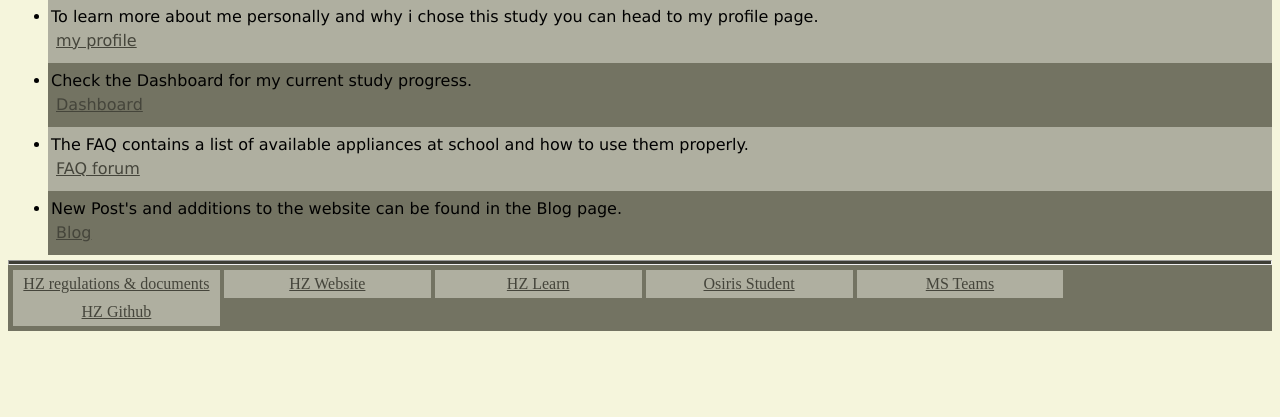
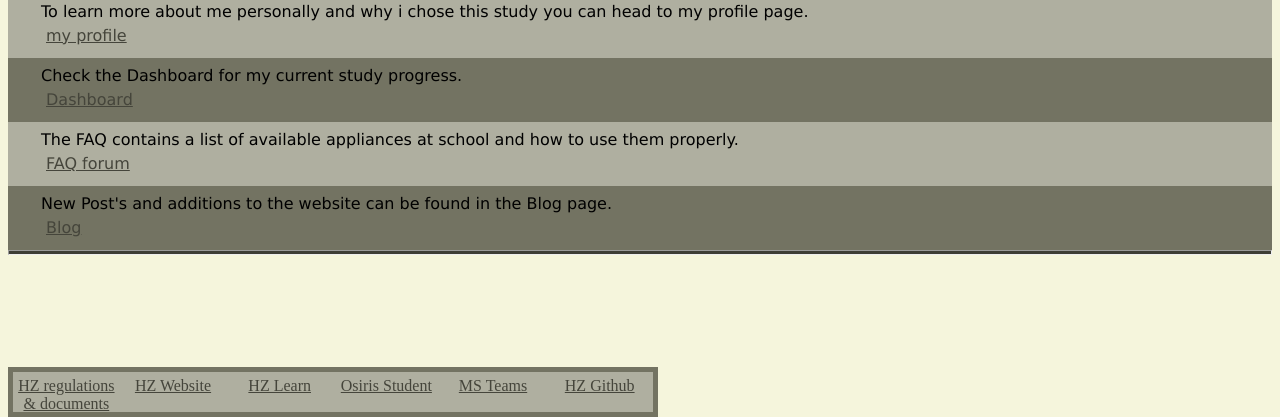
Before and after one commit to MTaalman/MTaalman.github.io, a plain HTML site: page index.html in a window 1280 px wide. Shown: the part 383-800 px from the top of the page. Drawn offline with Linux system fonts and the light colour scheme.

Commit message:
footer  at the bottom

```diff
--- a/index.html
+++ b/index.html
@@ -16,8 +16,7 @@
     <a class="colorToplinks" href="dashboard.html">Dashboard</a>
     <a class="colorToplinks" href="blog.html">Blog</a>
     <a class="colorToplinks" href="profile.html">my profile</a>
-    <a class="colorToplinks" href="faq.html">FAQ forum
-    </a>
+    <a class="colorToplinks" href="faq.html">FAQ forum</a>
 </div>
 <hr>
 
@@ -32,39 +31,29 @@
         <p class="QuartileNumber">Welcome to my homepage!</p>
         <img src="zHZ LOGO.jpg" alt="Picture" class="IndexImage1">
     </div>
-    <ul>
         <div class="color1">
-            <li>
                 <p>To learn more about me personally and why i chose this study you can head to my profile page.<br>
                     <a href="profile.html">my profile</a>
                 </p>
-            </li>
         </div>
         <div class="color3">
-            <li>
                 <P>
                     Check the Dashboard for my current study progress.<br>
                     <a href="dashboard.html">Dashboard</a>
                 </P>
-            </li>
         </div>
         <div class="color1">
-            <li>
                 <p>
                     The FAQ contains a list of available appliances at school and how to use them properly.<br>
                     <a href="faq.html">FAQ forum</a>
                 </p>
-            </li>
         </div>
         <div class="color3">
-            <li>
                 <p>
                     New Post's and additions to the website can be found in the Blog page.<br>
                     <a href="blog.html">Blog</a>
                 </p>
-            </li>
         </div>
-    </ul>
 </body>
 <hr>
 <footer>
--- a/style.css
+++ b/style.css
@@ -15,6 +15,7 @@
     p,
     ul,
     ol {
+        padding-left: 30px;
         margin-top: 5px;
         margin-bottom: 5px;
         font-family: Verdana, Geneva, Tahoma, sans-serif;
@@ -137,8 +138,16 @@
     }
 
     footer {
+        height: 40px;
+        width: 50%;
         padding: 5px;
         background-color: rgb(115, 115, 98);
+        display: flex;
+        flex-direction: row;
+        margin-top: auto;
+        margin-bottom: 0%;
+        position: fixed;
+        bottom: 0;
     }
 
     .colorToplinks {
```
